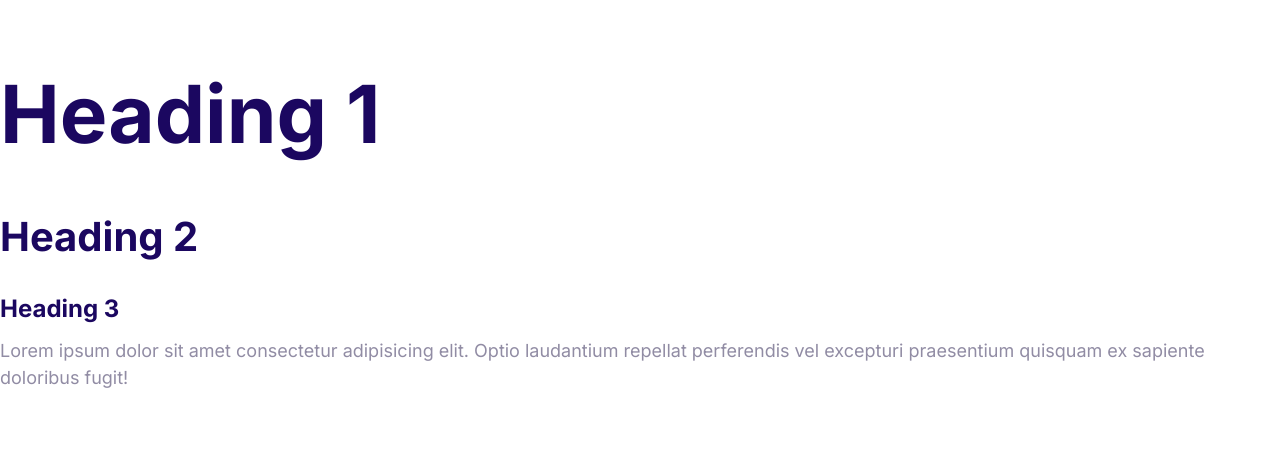
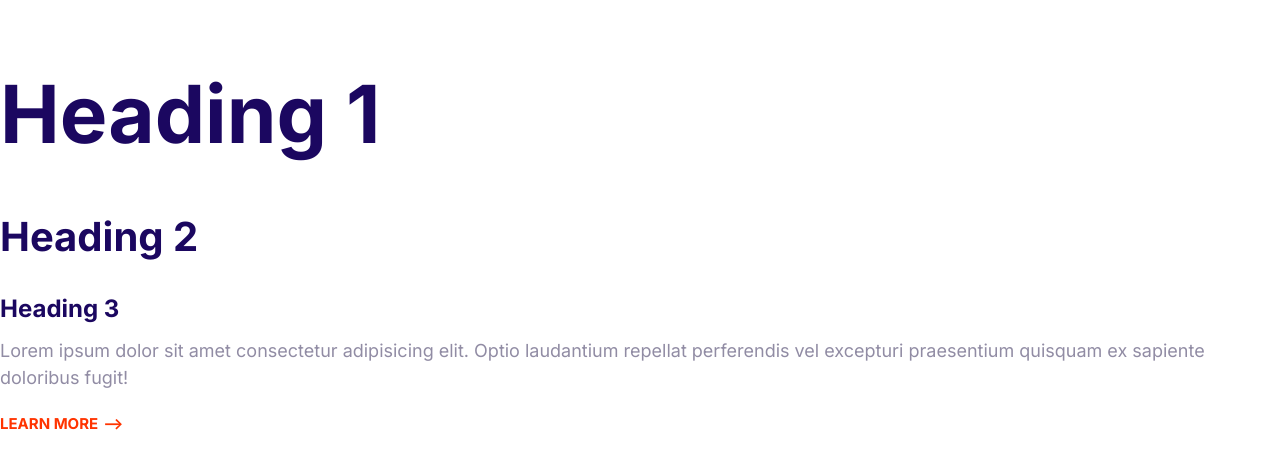
Before and after one commit to RossG618/moshify, a plain HTML site: page index.html in a window 1280 px wide. Drawn offline with Linux system fonts and the light colour scheme.

Commit message:
Build the arrow link component.

```diff
--- a/css/styles.css
+++ b/css/styles.css
@@ -46,3 +46,25 @@ p {
     font-size: 2.4rem;
   }
 }
+a {
+  text-decoration: none;
+}
+.link-arrow {
+  color: var(--color-accent);
+  text-transform: uppercase;
+  font-size: 2rem;
+  font-weight: bold;
+}
+.link-arrow::after {
+  content: "-->";
+  margin-left: 5px;
+  transition: margin 0.15s;
+}
+.link-arrow:hover::after {
+  margin-left: 10px;
+}
+@media screen and (min-width: 1024px) {
+  .link-arrow {
+    font-size: 1.5rem;
+  }
+}
--- a/index.html
+++ b/index.html
@@ -23,5 +23,6 @@
       repellat perferendis vel excepturi praesentium quisquam ex sapiente
       doloribus fugit!
     </p>
+    <a href="#" class="link-arrow">learn more</a>
   </body>
 </html>
```
Also changed, not shown: components/links.html (added, +1 -0 lines).
